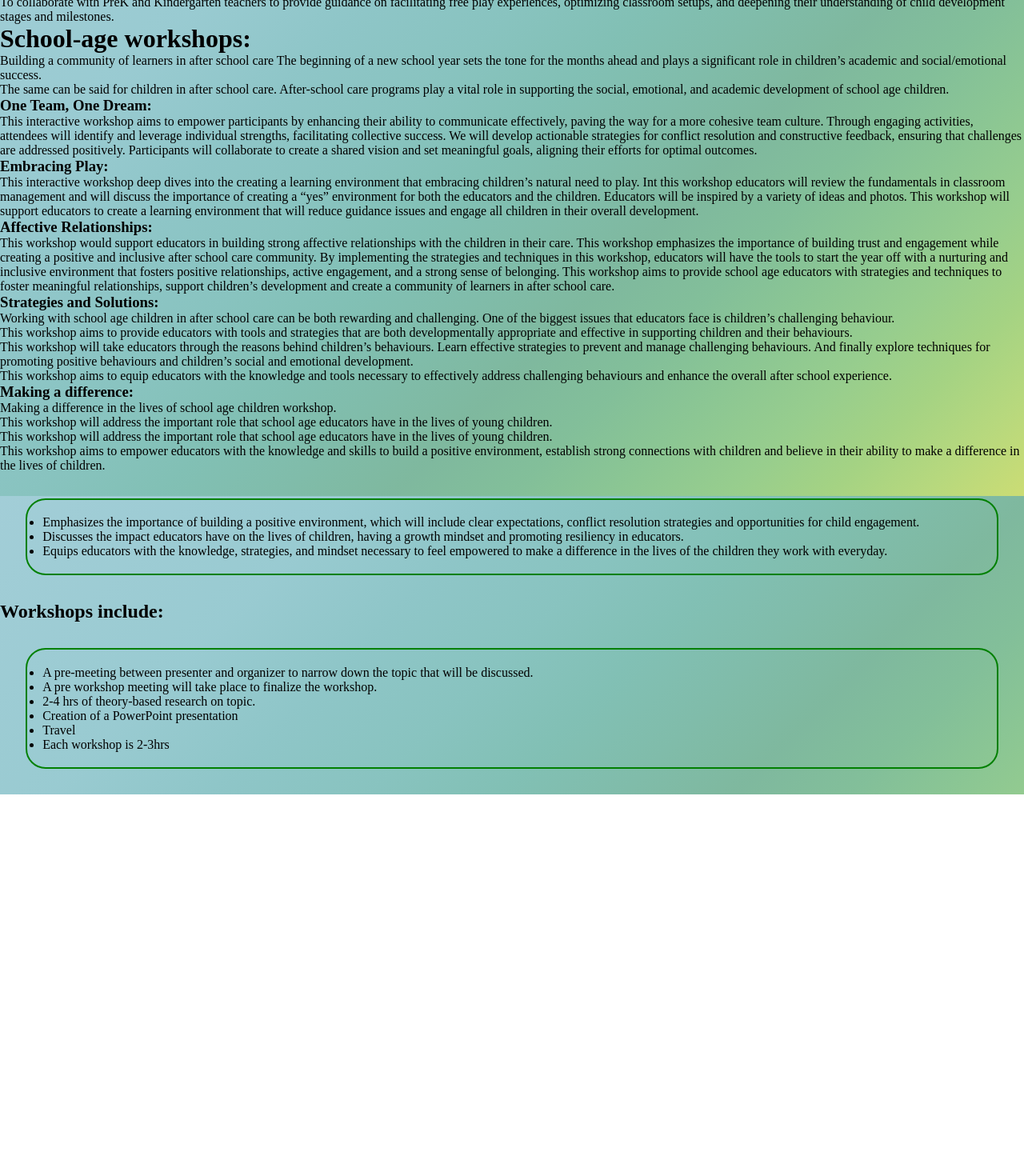
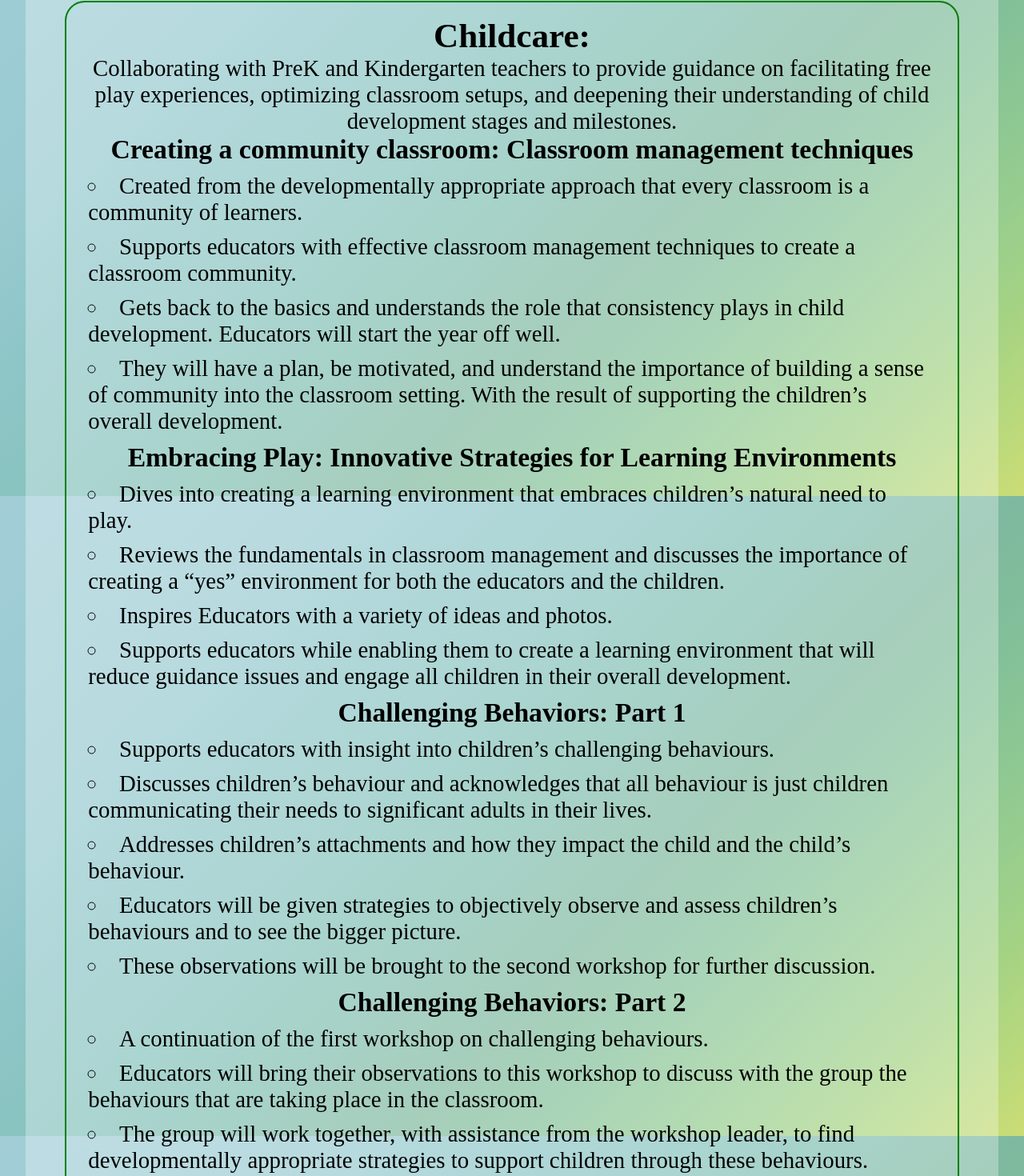
Before and after one commit to CharleenK/The-Infinite-Educator, a React (Create React App) app: page /workshops in a window 1280 px wide. Shown: the part 180-1650 px from the top of the page at 80% size. Before the commit the page ends 1173 px from the top, so only its background shows below. Built offline with nearby package versions, Linux system fonts and the light colour scheme.

Commit message:
EditingText

```diff
--- a/src/pages/LearningEvents.js
+++ b/src/pages/LearningEvents.js
@@ -1,7 +1,7 @@
 import styled from "styled-components";
-import learn20 from "../images/partnershipPics/learn20.png";
-import lesterB from "../images/partnershipPics/lesterB.png";
-import newFrontier from "../images/partnershipPics/newFrontier.png";
+import learn20 from "../images/partnershipPics/Learn20.png";
+import lesterB from "../images/partnershipPics/LesterB.png";
+import newFrontier from "../images/partnershipPics/NewFrontier.png";
 import sirWilPel from "../images/partnershipPics/sirWilPel.png";
 import buildingClassroom from "../images/presentationPics/buildingClassroom6.jpeg";
 import empEdu from "../images/presentationPics/empEdu1.jpeg";
@@ -17,7 +17,7 @@ const LearningEvents = () => {
         <h1>Learning Events</h1>
         <StyledDiv2>
           <h2>Workshops</h2>
-          <h3>Childcare Teachers and Educators</h3>
+          <h3>Childcare</h3>
           <StyledDiv3>
             <ul>
               <StyledLi>
--- a/src/pages/Workshops.js
+++ b/src/pages/Workshops.js
@@ -3,123 +3,246 @@ import styled from "styled-components";
 const Workshops = () => {
   return (
     <>
-    <h1>Teacher and Educator workshops:</h1>
-    <h1>PreK and Kindergarten workshops:</h1>
+      <StyledDiv1>
+        <StyledDiv3>
+          <h2>Childcare:</h2>
           <p>
-        To collaborate with PreK and Kindergarten teachers to provide guidance
-        on facilitating free play experiences, optimizing classroom setups, and
-        deepening their understanding of child development stages and
-        milestones.
+            Collaborating with PreK and Kindergarten teachers to provide
+            guidance on facilitating free play experiences, optimizing classroom
+            setups, and deepening their understanding of child development
+            stages and milestones.
           </p>
-      <h1>School-age workshops:</h1>
+
+          <h3>
+            Creating a community classroom: Classroom management techniques
+          </h3>
+          <ul>
+            <StyledLi>
+              Created from the developmentally appropriate approach that every
+              classroom is a community of learners.
+            </StyledLi>
+            <StyledLi>
+              Supports educators with effective classroom management techniques
+              to create a classroom community.
+            </StyledLi>
+            <StyledLi>
+              Gets back to the basics and understands the role that consistency
+              plays in child development. Educators will start the year off
+              well.
+            </StyledLi>
+            <StyledLi>
+              They will have a plan, be motivated, and understand the importance
+              of building a sense of community into the classroom setting. With
+              the result of supporting the children’s overall development.
+            </StyledLi>
+          </ul>
+          <h3>
+            Embracing Play: Innovative Strategies for Learning Environments
+          </h3>
+          <ul>
+            <StyledLi>
+              Dives into creating a learning environment that embraces
+              children’s natural need to play.
+            </StyledLi>
+            <StyledLi>
+              Reviews the fundamentals in classroom management and discusses the
+              importance of creating a “yes” environment for both the educators
+              and the children.
+            </StyledLi>
+            <StyledLi>
+              Inspires Educators with a variety of ideas and photos.
+            </StyledLi>
+            <StyledLi>
+              Supports educators while enabling them to create a learning
+              environment that will reduce guidance issues and engage all
+              children in their overall development.
+            </StyledLi>
+          </ul>
+          <h3>Challenging Behaviors: Part 1</h3>
+          <ul>
+            <StyledLi>
+              Supports educators with insight into children’s challenging
+              behaviours.
+            </StyledLi>
+            <StyledLi>
+              Discusses children’s behaviour and acknowledges that all behaviour
+              is just children communicating their needs to significant adults
+              in their lives.
+            </StyledLi>
+            <StyledLi>
+              Addresses children’s attachments and how they impact the child and
+              the child’s behaviour.
+            </StyledLi>
+            <StyledLi>
+              Educators will be given strategies to objectively observe and
+              assess children’s behaviours and to see the bigger picture.
+            </StyledLi>
+            <StyledLi>
+              These observations will be brought to the second workshop for
+              further discussion.
+            </StyledLi>
+          </ul>
+          <h3>Challenging Behaviors: Part 2</h3>
+          <ul>
+            <StyledLi>
+              A continuation of the first workshop on challenging behaviours.
+            </StyledLi>
+            <StyledLi>
+              Educators will bring their observations to this workshop to
+              discuss with the group the behaviours that are taking place in the
+              classroom.
+            </StyledLi>
+            <StyledLi>
+              The group will work together, with assistance from the workshop
+              leader, to find developmentally appropriate strategies to support
+              children through these behaviours.
+            </StyledLi>
+            <StyledLi>
+              Helps educators resolve some of these behaviours, see the larger
+              picture and understand the root causes.
+            </StyledLi>
+            <StyledLi>
+              Helps educators to see the behaviours through a different lens.
+            </StyledLi>
+          </ul>
+        </StyledDiv3>
+        <StyledDiv2>
+          <h2>Educator Wellness:</h2>
+          <h3>Resiliance in Early childhood: Educators' role and mindset</h3>
+          <ul>
+            <StyledLi>
+              Speaks to the educator about building resiliency into their
+              everyday lives.
+            </StyledLi>
+            <StyledLi>
+              Highlights the importance of a growth mindset.
+              <StyledLi>
+                Emphasizes the valuable role that educators play in the lives of
+                children and their families.
+              </StyledLi>
+            </StyledLi>
+            <StyledLi>
+              Guides the educator into becoming a Champion of Resiliency!
+            </StyledLi>
+          </ul>
+          <h3>
+            One Team, One Dream: Building Positive Early Childhood Community
+            Teamwork
+          </h3>
+          <ul>
+            <StyledLi>
+              Empowers participants by enhancing their ability to communicate
+              effectively, paving the way for a more cohesive team culture.
+            </StyledLi>
+            <StyledLi>
+              Through engaging activities, attendees will identify and leverage
+              individual strengths, facilitating collective success.
+            </StyledLi>
+            <StyledLi>
+              Develops actionable strategies for conflict resolution and
+              constructive feedback, ensuring that challenges are addressed
+              positively.
+            </StyledLi>
+            <StyledLi>
+              Participants will collaborate to create a shared vision and set
+              meaningful goals, aligning their efforts for optimal outcomes.
+            </StyledLi>
+          </ul>
+        </StyledDiv2>
+        <StyledDiv2>
+          <h2>School-age:</h2>
           <p>
-        Building a community of learners in after school care The beginning of a
-        new school year sets the tone for the months ahead and plays a
-        significant role in children’s academic and social/emotional success.
+            Building a community of learners in after school care. The beginning
+            of a new school year sets the tone for the months ahead and plays a
+            significant role in children’s academic and social/emotional
+            success.
           </p>
           <p>
             The same can be said for children in after school care. After-school
-        care programs play a vital role in supporting the social, emotional, and
-        academic development of school age children.
+            care programs play a vital role in supporting the social, emotional,
+            and academic development of school age children.
           </p>
-      <h3>One Team, One Dream:</h3>
-      <p>
-        This interactive workshop aims to empower participants by enhancing
-        their ability to communicate effectively, paving the way for a more
-        cohesive team culture. Through engaging activities, attendees will
-        identify and leverage individual strengths, facilitating collective
-        success. We will develop actionable strategies for conflict resolution
-        and constructive feedback, ensuring that challenges are addressed
-        positively. Participants will collaborate to create a shared vision and
-        set meaningful goals, aligning their efforts for optimal outcomes.
-      </p>
-      <h3> Embracing Play:</h3>
-      <p>
-        This interactive workshop deep dives into the creating a learning
-        environment that embracing children’s natural need to play. Int this
-        workshop educators will review the fundamentals in classroom management
-        and will discuss the importance of creating a “yes” environment for both
-        the educators and the children. Educators will be inspired by a variety
-        of ideas and photos. This workshop will support educators to create a
-        learning environment that will reduce guidance issues and engage all
-        children in their overall development.
-      </p>
-      <h3>Affective Relationships:</h3>
-      <p>
-        This workshop would support educators in building strong affective
-        relationships with the children in their care. This workshop emphasizes
-        the importance of building trust and engagement while creating a
-        positive and inclusive after school care community. By implementing the
-        strategies and techniques in this workshop, educators will have the
-        tools to start the year off with a nurturing and inclusive environment
-        that fosters positive relationships, active engagement, and a strong
-        sense of belonging. This workshop aims to provide school age educators
-        with strategies and techniques to foster meaningful relationships,
-        support children’s development and create a community of learners in
-        after school care.
-      </p>
-      <h3>Strategies and Solutions:</h3>
-      <p>
-        Working with school age children in after school care can be both
-        rewarding and challenging. One of the biggest issues that educators face
-        is children’s challenging behaviour.
-      </p>
-      <p>
-        This workshop aims to provide educators with tools and strategies that
-        are both developmentally appropriate and effective in supporting
-        children and their behaviours.
-      </p>
-      <p>
-        {" "}
-        This workshop will take educators through the reasons behind children’s
-        behaviours. Learn effective strategies to prevent and manage challenging
-        behaviours. And finally explore techniques for promoting positive
-        behaviours and children’s social and emotional development.
-      </p>
-      <p>
-        This workshop aims to equip educators with the knowledge and tools
-        necessary to effectively address challenging behaviours and enhance the
-        overall after school experience.{" "}
-      </p>
-      <h3>Making a difference:</h3>
-      <p>Making a difference in the lives of school age children workshop.</p>
-      <p>
-        This workshop will address the important role that school age educators
-        have in the lives of young children.
-      </p>
-      <p>
-        This workshop will address the important role that school age educators
-        have in the lives of young children.
-      </p>
-      <p>
-        {" "}
-        This workshop aims to empower educators with the knowledge and skills to
-        build a positive environment, establish strong connections with children
+          <h3>Affective Relationships: Building a community of learners</h3>
+          <ul>
+            <StyledLi>
+              Supports educators in building strong affective relationships with
+              the children in their care.
+            </StyledLi>
+            <StyledLi>
+              Emphasizes the importance of building trust and engagement while
+              creating a positive and inclusive after school care community.
+            </StyledLi>
+            <StyledLi>
+              By implementing the strategies and techniques in this workshop,
+              educators will have the tools to start the year off with a
+              nurturing and inclusive environment that fosters positive
+              relationships, active engagement, and a strong sense of belonging.
+            </StyledLi>
+            <StyledLi>
+              Provides school age educators with strategies and techniques to
+              foster meaningful relationships, support children’s development
+              and create a community of learners in after school care.
+            </StyledLi>
+          </ul>
+          <h3>Strategies and Solutions: Children’s Challenging Behaviours</h3>
+          <ul>
+            <StyledLi>
+              Provides educators with tools and strategies that are both
+              developmentally appropriate and effective in supporting children
+              and their behaviours.
+            </StyledLi>
+            <StyledLi>
+              Takes educators through the reasons behind children’s behaviours.
+            </StyledLi>
+            <StyledLi>
+              Teaches effective strategies to prevent and manage challenging
+              behaviours.
+            </StyledLi>
+            <StyledLi>
+              Explores techniques for promoting positive behaviours and
+              children’s social and emotional development.
+            </StyledLi>
+            <StyledLi>
+              Equips educators with the knowledge and tools necessary to
+              effectively address challenging behaviours and enhance the overall
+              after school experience.
+            </StyledLi>
+          </ul>
+          <h3>
+            Making a difference: The important role that school age educators
+            have in the lives of young children
+          </h3>
+          <ul>
+            <StyledLi>
+              Addresses the important role that school age educators have in the
+              lives of young children.
+            </StyledLi>
+            <StyledLi>
+              Empowers educators with the knowledge and skills to build a
+              positive environment, establish strong connections with children
               and believe in their ability to make a difference in the lives of
-        children.{" "}
-      </p>
-      <StyledDiv2>
-        <ul>
-          <li>
-            Emphasizes the importance of building a positive environment, which
-            will include clear expectations, conflict resolution strategies and
-            opportunities for child engagement.
-          </li>
-          <li>
-            Discusses the impact educators have on the lives of children, having
-            a growth mindset and promoting resiliency in educators.
-          </li>
-          <li>
-            {" "}
+              children.
+            </StyledLi>
+            <StyledLi>
+              Emphasizes the importance of building a positive environment,
+              which will include clear expectations, conflict resolution
+              strategies and opportunities for child engagement.
+            </StyledLi>
+            <StyledLi>
+              Discusses the impact educators have on the lives of children,
+              having a growth mindset and promoting resiliency in educators.
+            </StyledLi>
+            <StyledLi>
               Equips educators with the knowledge, strategies, and mindset
-            necessary to feel empowered to make a difference in the lives of the
-            children they work with everyday.
-          </li>
+              necessary to feel empowered to make a difference in the lives of
+              the children they work with everyday.
+            </StyledLi>
           </ul>
+          <h3>Embracing Play:</h3>
+          <p>coming soon...</p>
         </StyledDiv2>
-
+        <StyledDiv5>
           <h2> Workshops include:</h2>
-      <StyledDiv2>
           <ul>
             <li>
               A pre-meeting between presenter and organizer to narrow down the
@@ -133,10 +256,25 @@ const Workshops = () => {
             <li>Travel</li>
             <li>Each workshop is 2-3hrs</li>
           </ul>
-      </StyledDiv2>
+        </StyledDiv5>
+      </StyledDiv1>
     </>
   );
 };
+
+const StyledDiv1 = styled.div`
+  display: flex;
+  border-radius: 25px;
+  background-color: rgba(255, 255, 255, 0.3);
+  flex-direction: column;
+  ${"" /* justify-content: center; */}
+  ${"" /* align-items: center; */}
+  ${"" /* align-content: center; */}
+  text-align: center;
+  margin: 2.5%;
+  padding: 1.5%;
+  font-size: 2.25vw;
+`;
 
 const StyledDiv2 = styled.div`
   border: 2px solid green;
@@ -145,4 +283,26 @@ const StyledDiv2 = styled.div`
   padding: 1.5%;
 `;
 
+const StyledDiv3 = styled.div`
+  border: 2px solid green;
+  border-radius: 25px;
+  margin: 2.5%;
+  padding: 1.5%;
+`;
+
+const StyledDiv5 = styled.div`
+  ${"" /* border: 2px solid green; */}
+  border-radius: 25px;
+  margin: 2.5%;
+  padding: 1.5%;
+  text-align: left;
+`;
+
+const StyledLi = styled.li`
+  list-style-type: circle;
+  list-style-position: inside;
+  text-align: left;
+  margin: 10px;
+`;
+
 export default Workshops;
```
Lines whose indentation alone changed are shown as unchanged.
